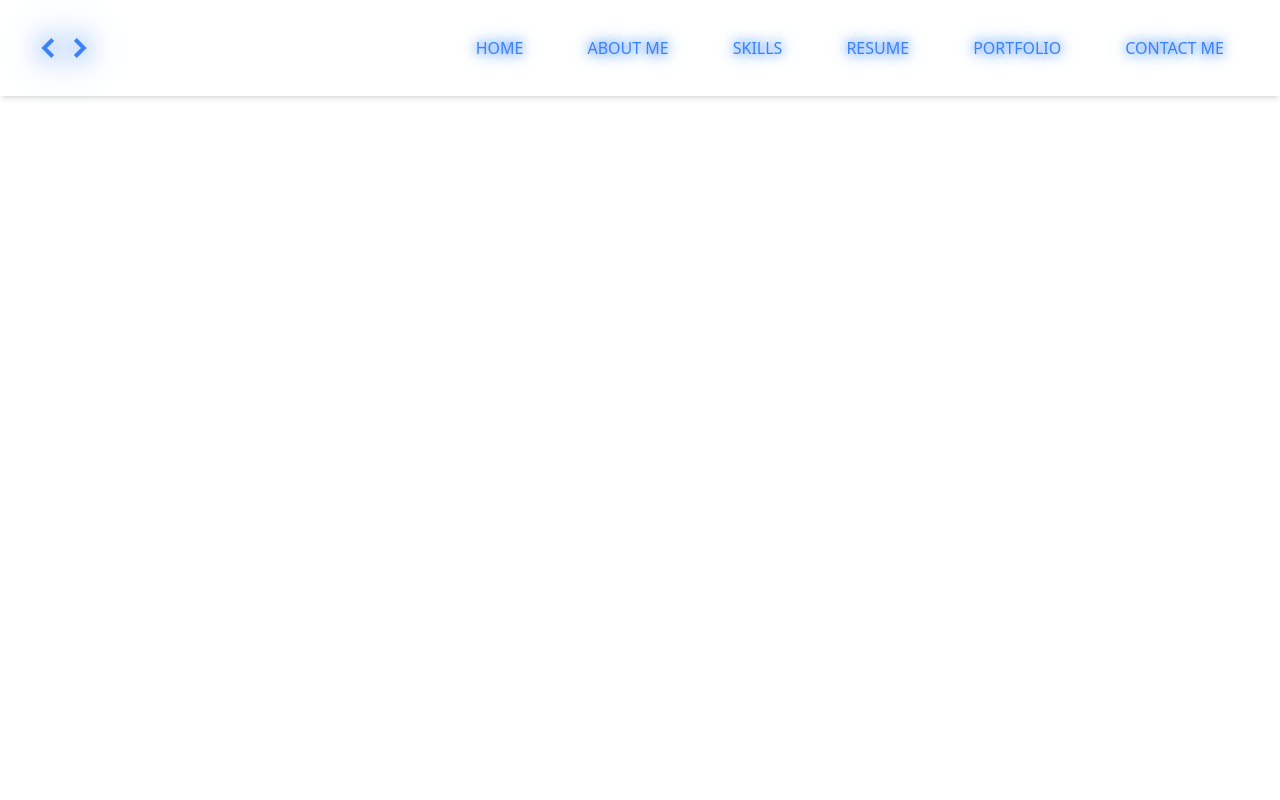
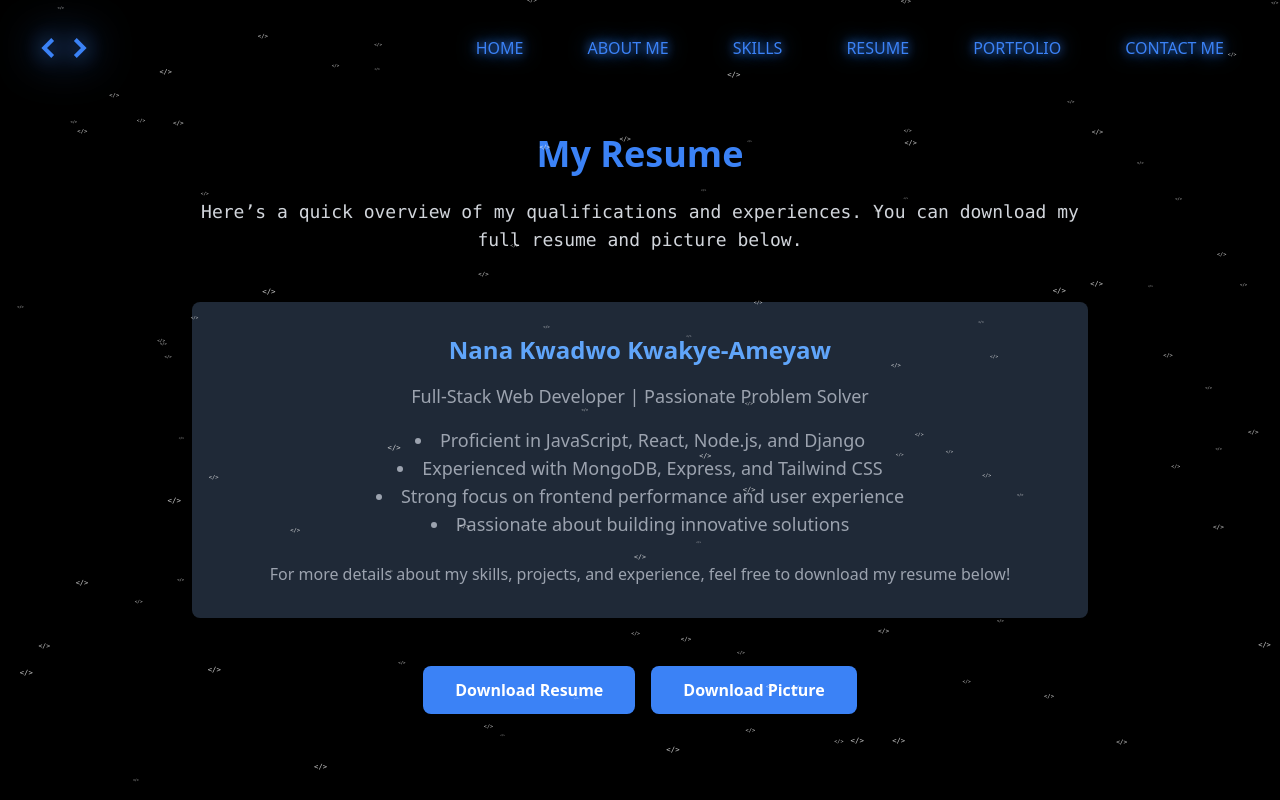
Before and after one commit to kameyaw14/tests, a React (Vite) app in the folder testFrontend/: page /resume in a window 1280 px wide. Built offline with nearby package versions, Linux system fonts and the light colour scheme.

Commit message:
z adding resume

```diff
--- a/testFrontend/src/App.jsx
+++ b/testFrontend/src/App.jsx
@@ -6,6 +6,7 @@ import NavBar from "./components/NavBar";
 import ParticlesBackground from "./utils/ParticlesBackground";
 import AboutMe from "./pages/About";
 import Skills from "./pages/Skills";
+import Resume from "./pages/Resume";
 
 function App() {
   return (
@@ -23,6 +24,7 @@ function App() {
         <Route path="/" element={<Home />} />
         <Route path="/about" element={<AboutMe />} />
         <Route path="/skills" element={<Skills />} />
+        <Route path="/resume" element={<Resume />} />
       </Routes>
 
       {/* toast notifications */}
--- /dev/null
+++ b/testFrontend/src/pages/Resume.jsx
@@ -0,0 +1,55 @@
+import React from "react";
+
+const Resume = () => {
+  return (
+    <section className="bg-black text-white min-h-screen flex items-center justify-center py-20 px-6">
+      <div className="max-w-4xl mx-auto text-center mt-12">
+        <h2 className="text-4xl font-bold text-blue-500 mb-6">My Resume</h2>
+        <p className="text-lg text-gray-300 font-mono mb-12">
+          Here’s a quick overview of my qualifications and experiences. You can
+          download my full resume and picture below.
+        </p>
+
+        {/* Resume Details */}
+        <div className="bg-gray-800 p-8 rounded-lg shadow-lg">
+          <h3 className="text-2xl font-semibold text-blue-400 mb-4">
+            Nana Kwadwo Kwakye-Ameyaw
+          </h3>
+          <p className="text-lg text-gray-400 mb-4">
+            Full-Stack Web Developer | Passionate Problem Solver
+          </p>
+          <ul className="text-lg text-gray-400 list-disc list-inside mb-6">
+            <li>Proficient in JavaScript, React, Node.js, and Django</li>
+            <li>Experienced with MongoDB, Express, and Tailwind CSS</li>
+            <li>Strong focus on frontend performance and user experience</li>
+            <li>Passionate about building innovative solutions</li>
+          </ul>
+          <p className="text-gray-400">
+            For more details about my skills, projects, and experience, feel
+            free to download my resume below!
+          </p>
+        </div>
+
+        {/* Download Buttons */}
+        <div className="mt-12 flex flex-col sm:flex-row justify-center gap-4">
+          <a
+            href="/path-to-resume.pdf" // Replace with the actual path to your resume file
+            download="Nana_Kwakye-Ameyaw_Resume.pdf"
+            className="inline-block py-3 px-8 bg-blue-500 text-white font-semibold rounded-lg hover:bg-blue-400 transition duration-300"
+          >
+            Download Resume
+          </a>
+          <a
+            href="/path-to-picture.jpg" // Replace with the actual path to your picture file
+            download="Nana_Kwakye-Ameyaw_Picture.jpg"
+            className="inline-block py-3 px-8 bg-blue-500 text-white font-semibold rounded-lg hover:bg-blue-400 transition duration-300"
+          >
+            Download Picture
+          </a>
+        </div>
+      </div>
+    </section>
+  );
+};
+
+export default Resume;
```
